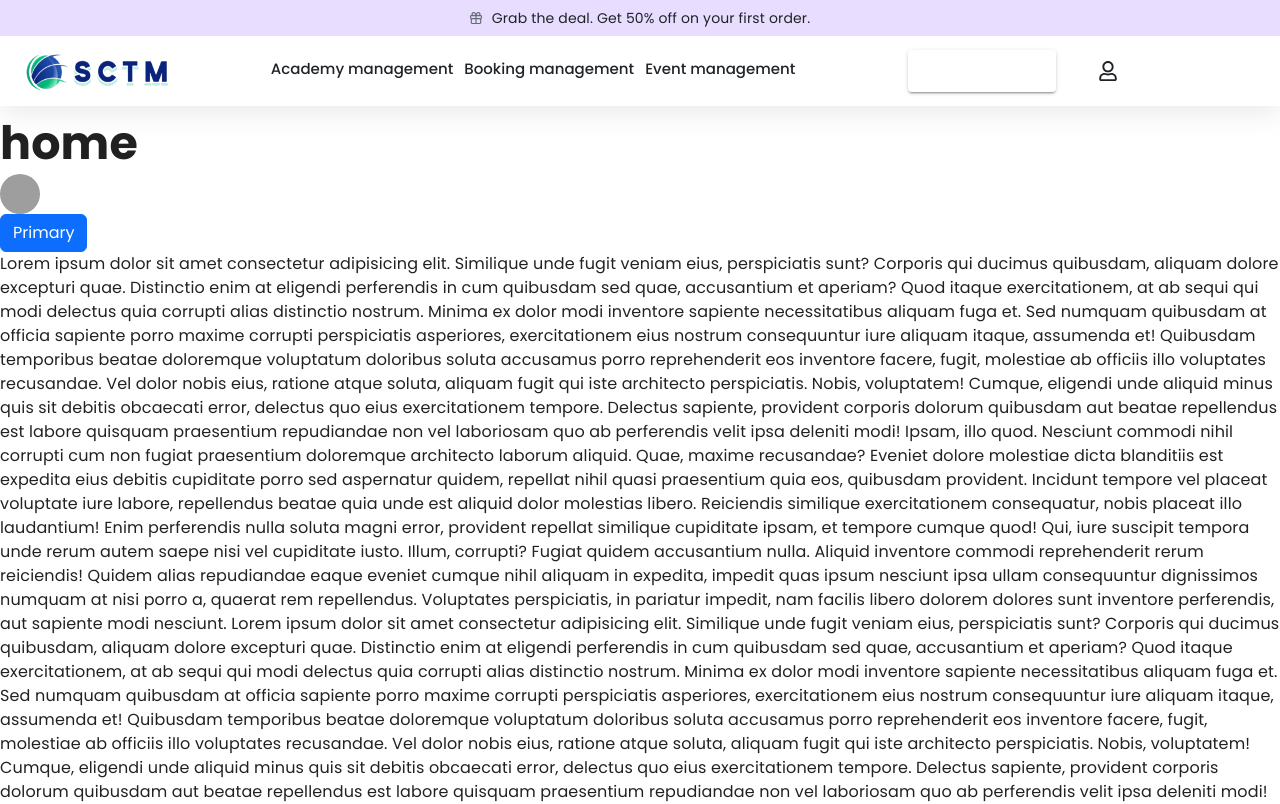
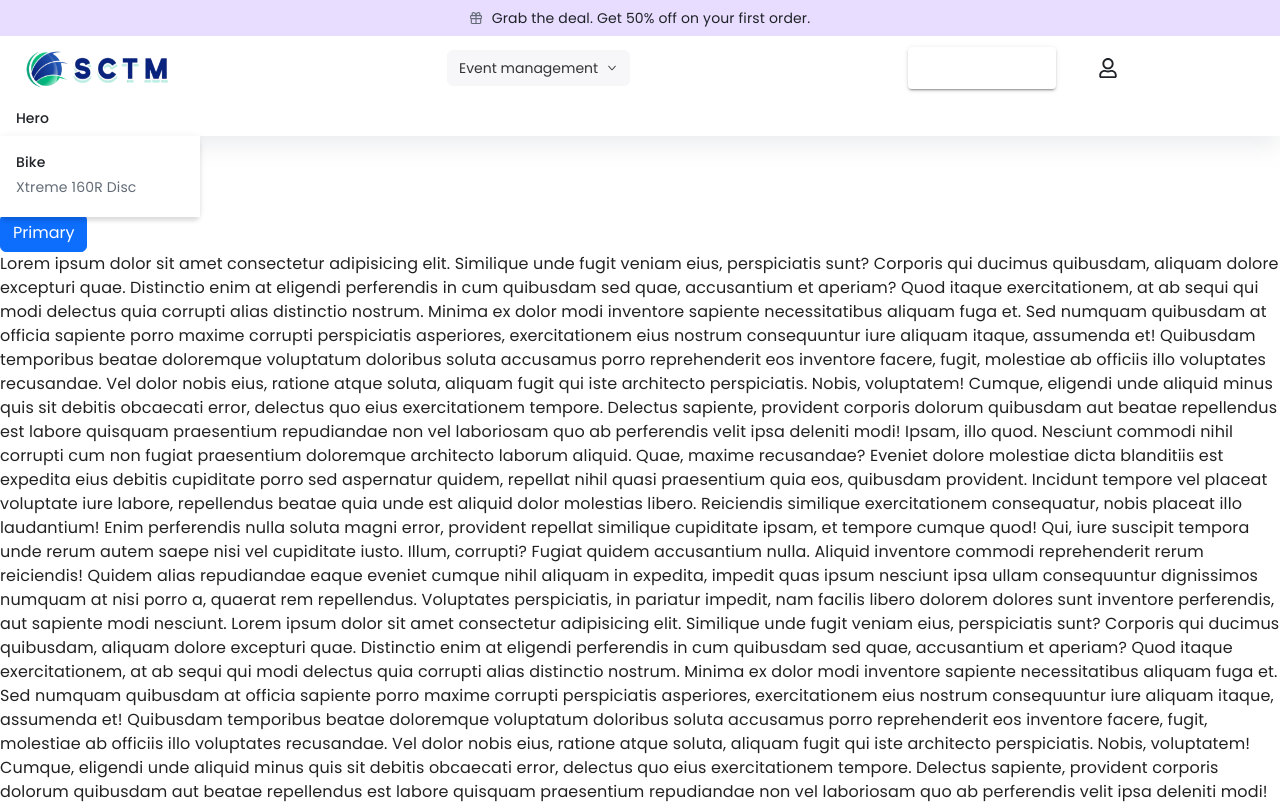
Before and after one commit to sunnycharkhwal/AutoPartWala, a React (Vite) app: page / in a window 1280 px wide. Shown: the top 804 px of the page. Built offline with nearby package versions, Linux system fonts and the light colour scheme; grey boxes are pictures that could not be loaded.

Commit message:
bottom nav 40%

```diff
--- /dev/null
+++ b/src/assets/navBar/BottomNav.jsx
@@ -0,0 +1,58 @@
+import React from 'react';
+import {useNavigate} from 'react-router'; // Corrected import
+import {Dropdown} from 'rsuite';
+
+export const BottomNav = ({background}) => {
+  const navigate = useNavigate();
+  const BottomNavData = [
+    {
+      activeClass: '',
+      titleLink: '/login',
+      title: 'Hero',
+      subMenu: [
+        {
+          background: '',
+          subMenuTitle: 'bike',
+        },
+      ],
+    },
+  ];
+
+  return (
+    <>
+      {BottomNavData.map((val, i) => (
+        <div key={i} className={`BottomNavDiv ${val.activeClass}`}>
+          {val.activeClass === 'normal' ? (
+            <Dropdown
+              title={<span>{val.title}</span>}
+              className="NavHoverBtn"
+              onClick={() => navigate(val.titleLink)}
+            />
+          ) : (
+            <Dropdown
+              title={<span>{val.title}</span>}
+              className="NavHoverBtn"
+              //   trigger="hover"
+              defaultOpen="true">
+              <div className="BottomNav_DropdownDiv">
+                {val.subMenu.map((val, i) => (
+                  <div
+                    key={i}
+                    className="BottomNav_DropdownDivInner"
+                    style={{background: val.background || '#FFF'}}>
+                    <div className="BottomNav_DropdownDivInnerTitle">
+                      {val.subMenuTitle}
+                    </div>
+                    <Dropdown.Item onClick={() => navigate('/login')}>
+                      Xtreme 160R Disc
+                    </Dropdown.Item>
+                  </div>
+                ))}
+              </div>
+            </Dropdown>
+          )}
+        </div>
+      ))}
+    </>
+  );
+};
--- a/src/assets/navBar/NavBar.jsx
+++ b/src/assets/navBar/NavBar.jsx
@@ -19,6 +19,7 @@ import Logo from '../../images/logo.png';
 import {FaRegUser} from 'react-icons/fa';
 import {styled} from '@mui/material/styles';
 import {TopNavBar} from './TopNavBar';
+import {BottomNav} from './BottomNav';
 
 //
 const drawerWidth = 240;
@@ -61,32 +62,7 @@ export const DrawerAppBar = ({window}) => {
             </NavLink>
             <Box sx={{display: {xs: 'none', md: 'flex'}}} className="NavPcBtn">
               <Dropdown
-                title={<span className="un">Academy management </span>}
-                trigger="hover"
-                className="NavHoverBtn">
-                <Dropdown.Item onClick={() => navigate('/')}>
-                  overview
-                </Dropdown.Item>
-                <Dropdown.Item onClick={() => navigate('/')}>
-                  features
-                </Dropdown.Item>
-                <Dropdown.Item onClick={() => navigate('/')}>
-                  pricing
-                </Dropdown.Item>
-              </Dropdown>
-              <Dropdown
-                title={<span className="un">Booking management</span>}
-                trigger="hover"
-                className="NavHoverBtn">
-                <Dropdown.Item onClick={() => navigate('/')}>
-                  overview
-                </Dropdown.Item>
-                <Dropdown.Item onClick={() => navigate('/')}>
-                  pricing
-                </Dropdown.Item>
-              </Dropdown>
-              <Dropdown
-                title={<span className="un">Event management</span>}
+                title={<span>Event management</span>}
                 className="NavHoverBtn"
                 onClick={() => navigate('/')}></Dropdown>
             </Box>
@@ -116,6 +92,7 @@ export const DrawerAppBar = ({window}) => {
               </IconButton>
             </Box>
           </Toolbar>
+          <BottomNav />
         </AppBar>
         <Drawer
           container={container}
--- a/src/assets/navBar/NavBar.scss
+++ b/src/assets/navBar/NavBar.scss
@@ -1,18 +1,5 @@
 @use '../../scss/var';
 @use '../../scss/mixing';
-.un {
-  display: inline-block;
-}
-.un:after {
-  content: '';
-  width: 0px;
-  height: 2px;
-  display: block;
-  background: var(--first-text-color);
-  transition: 300ms;
-  margin-top: 5px;
-  margin-bottom: 20px;
-}
 
 .navTop {
   .MuiAppBar-root {
@@ -29,52 +16,7 @@
   justify-content: center;
   align-items: center;
 }
-.NavHoverBtn {
-  margin-right: 3rem;
-  .rs-dropdown-menu {
-    width: 100%;
-    padding: 8px;
-    // padding-top: 10px;
-    .rs-dropdown-item {
-      border-radius: 6px;
-      &:hover {
-        background-color: var(--hover-color);
-      }
-      .rs-dropdown-item-content {
-        font-weight: 400;
-        font-size: 14px;
-        text-transform: capitalize;
-      }
-    }
-  }
-  button {
-    border-radius: 0;
-    font-size: 16px;
-    font-weight: 500;
-    font-family: 'Poppins';
-    padding: 0;
-    padding-right: 0 !important;
-    background-color: transparent;
-    color: var(--first-text-color);
-    margin-top: 23px;
-    svg {
-      display: none;
-    }
 
-    &:focus {
-      background-color: transparent !important;
-      color: var(--first-text-color);
-      outline: none;
-    }
-    &:hover {
-      color: var(--first-text-color);
-      background-color: transparent !important;
-    }
-  }
-  .un:hover:after {
-    width: 100%;
-  }
-}
 .NavFreeBtn {
   background-color: var(--btn-bg-color) !important;
   color: #ffffff !important;
@@ -113,12 +55,7 @@
   .NavLoginBtn {
     display: flex;
   }
-  .NavHoverBtn {
-    margin-right: 11px;
-    button {
-      font-size: 15px;
-    }
-  }
+
   .NavPcBtn {
     width: 60%;
   }
@@ -127,12 +64,7 @@
   .NavLoginBtn {
     display: flex;
   }
-  .NavHoverBtn {
-    margin-right: 3rem;
-    button {
-      font-size: 16px;
-    }
-  }
+
   .NavPcBtn {
     width: 71%;
   }
--- a/src/scss/_var.scss
+++ b/src/scss/_var.scss
@@ -1,4 +1,5 @@
 :root {
   --first-text-color: #1f2328;
+  --second-text-color: #636c76;
   --bgColor: #e8ddff;
 }
--- a/src/scss/index.scss
+++ b/src/scss/index.scss
@@ -66,3 +66,75 @@ body {
     line-height: 20px;
   }
 }
+// top baar end
+// Bottom Nav
+.BottomNavDiv {
+  .NavHoverBtn {
+    padding-right: 0;
+    svg {
+      display: none;
+    }
+  }
+  .rs-btn {
+    padding: 8px 16px !important;
+    background-color: transparent;
+    color: var(--first-text-color);
+    text-align: center;
+    font-family: Poppins;
+    font-size: 14px;
+    font-style: normal;
+    font-weight: 500;
+    text-transform: capitalize;
+    &:hover {
+      background-color: transparent;
+      color: var(--first-text-color);
+    }
+    &:focus {
+      background-color: transparent;
+      color: var(--first-text-color);
+      outline: none;
+    }
+  }
+  .rs-dropdown-menu {
+    padding-top: 0;
+    padding-bottom: 0;
+  }
+  .rs-dropdown-item {
+    padding: 0;
+  }
+  .rs-dropdown-item {
+    background-color: transparent;
+    color: var(--second-text-colo);
+    background-color: transparent;
+    padding-top: 4px;
+    padding-bottom: 4px;
+    &:hover {
+      background-color: transparent;
+      color: var(--first-text-color);
+    }
+  }
+  .rs-text {
+    font-family: Poppins;
+    font-size: 14px;
+    font-style: normal;
+    font-weight: 400;
+    transition: all 0.3s ease-in-out;
+    background-color: transparent;
+    color: var(--second-text-color);
+    &:hover {
+      color: var(--first-text-color);
+    }
+  }
+  .BottomNav_DropdownDiv {
+    display: flex;
+    .BottomNav_DropdownDivInner {
+      padding: 16px;
+      width: 200px;
+      .BottomNav_DropdownDivInnerTitle {
+        color: var(--first-text-color);
+        font-weight: 500;
+        text-transform: capitalize;
+      }
+    }
+  }
+}
```
